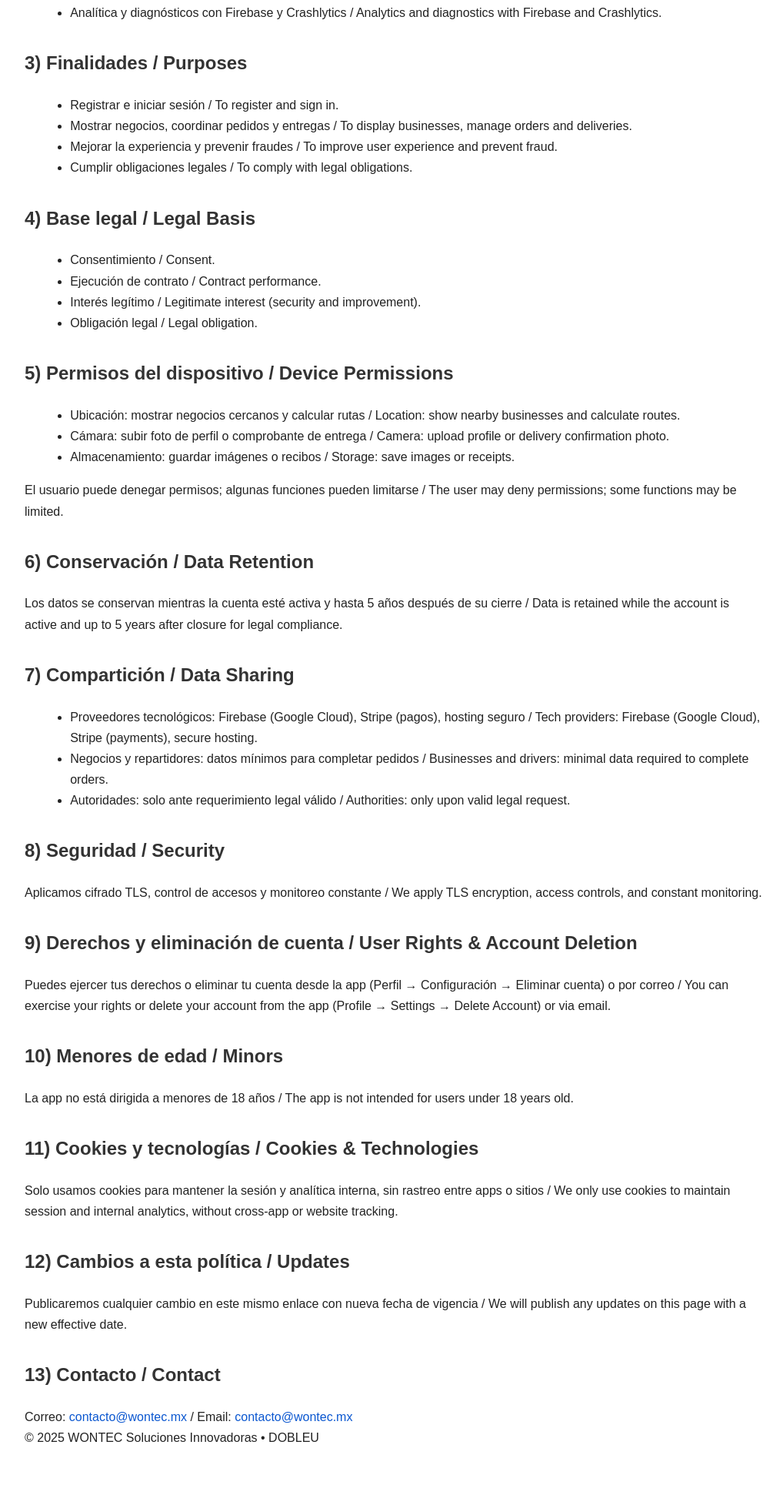
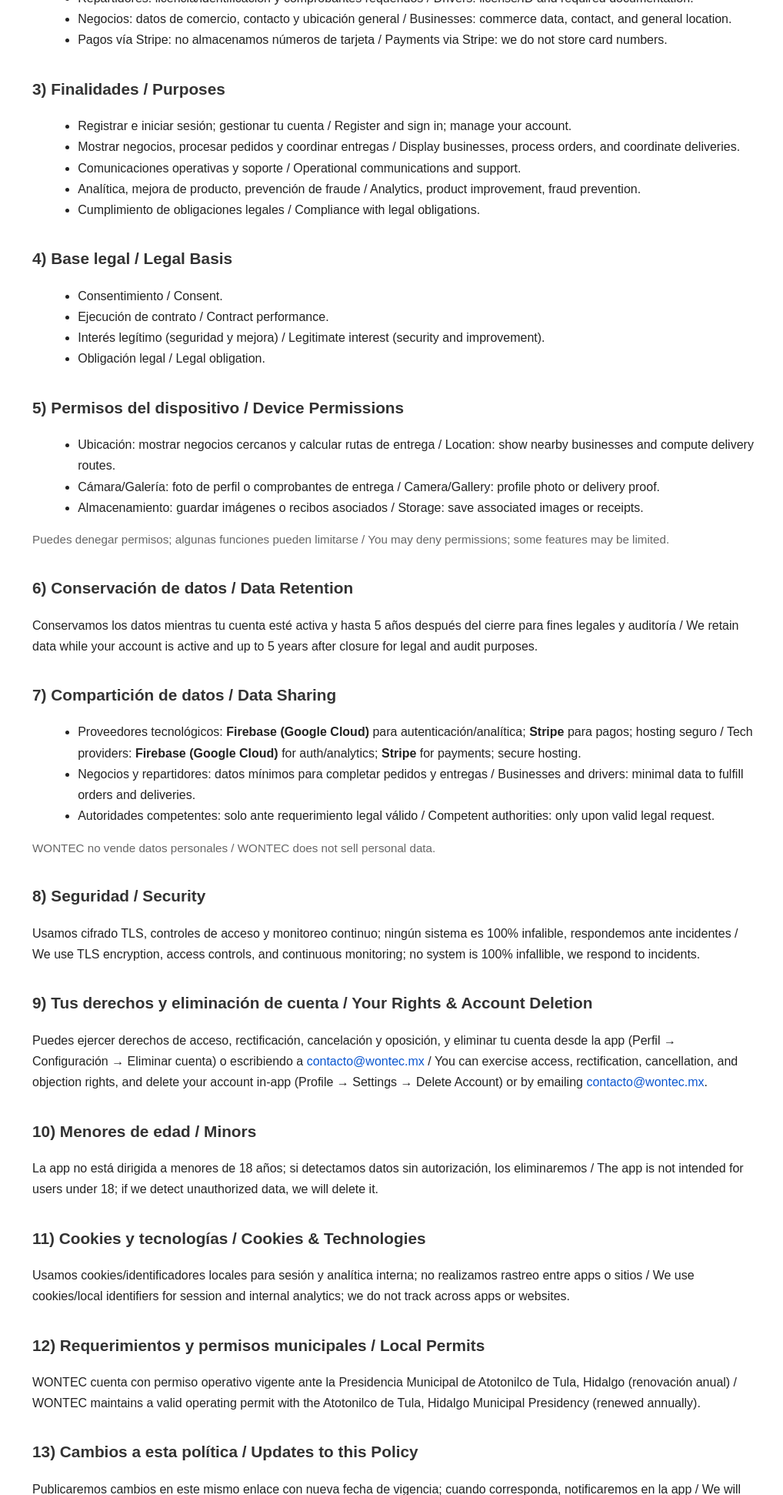
Before and after one commit to Fermin177/dobleu-privacy-policy, a plain HTML site: page index.html in a window 1280 px wide. Shown: the part 858-2800 px from the top of the page at 77% size, without its empty margins (128-1146 px from the left). Drawn offline with Linux system fonts and the light colour scheme.

Commit message:
index.html

```diff
--- a/index.html
+++ b/index.html
@@ -4,30 +4,36 @@
   <meta charset="UTF-8" />
   <meta name="viewport" content="width=device-width, initial-scale=1" />
   <title>Política de Privacidad / Privacy Policy - DOBLEU</title>
-  <meta name="description" content="Política de Privacidad / Privacy Policy of DOBLEU, developed by WONTEC Soluciones Innovadoras." />
+  <meta name="description" content="Política de Privacidad / Privacy Policy of DOBLEU (WONTEC Soluciones Innovadoras). ES / EN." />
+  <meta name="robots" content="index,follow" />
   <style>
     :root { color-scheme: light dark; }
+    * { box-sizing: border-box; }
     body {
       font-family: Arial, system-ui, -apple-system, Segoe UI, Roboto, Ubuntu, "Helvetica Neue", Helvetica, sans-serif;
-      max-width: 960px; margin: 48px auto; padding: 0 20px; line-height: 1.7; color: #222;
+      max-width: 980px; margin: 48px auto; padding: 0 20px; line-height: 1.7; color: #222; background: #fff;
     }
-    h1 { color: #ff8800; margin-bottom: 0.2rem; }
-    h2 { margin-top: 2rem; color: #333; }
+    h1 { color: #ff8800; margin: 0 0 .25rem; font-size: 1.9rem; }
+    h2 { margin-top: 2rem; color: #333; font-size: 1.3rem; }
     p, li { font-size: 1rem; }
-    .muted { color: #666; font-size: 0.95rem; }
+    .muted { color: #666; font-size: .95rem; }
     .card {
       border: 1px solid #eee; border-radius: 12px; padding: 16px 20px; background: #fff;
-      box-shadow: 0 1px 4px rgba(0,0,0,0.04);
+      box-shadow: 0 1px 4px rgba(0,0,0,.04);
     }
     a { color: #0b57d0; text-decoration: none; }
     a:hover { text-decoration: underline; }
-    ul { margin: 0.6rem 0 0.6rem 1.2rem; }
-    hr { border: none; border-top: 2px solid #ddd; margin: 3rem 0; }
+    ul { margin: .6rem 0 .6rem 1.2rem; }
+    hr { border: none; border-top: 2px solid #eee; margin: 2.5rem 0; }
+    code { background: #f6f6f6; padding: 2px 6px; border-radius: 6px; }
+    footer { margin-top: 32px; color: #666; font-size: .95rem; }
     @media (prefers-color-scheme: dark) {
       body { color: #e6e6e6; background: #0f1115; }
       .card { background: #151821; border-color: #242736; }
       h1 { color: #ffad47; }
       a { color: #8ab4ff; }
+      code { background: #202430; }
+      hr { border-top-color: #242736; }
     }
   </style>
 </head>
@@ -43,8 +49,8 @@
       DOBLEU is an application developed by <strong>WONTEC Soluciones Innovadoras</strong> (“WONTEC”, “we”).
     </p>
     <p>
-      Esta política explica cómo recolectamos, usamos, compartimos y protegemos los datos personales de los usuarios (consumidores, repartidores y negocios locales) en Android e iOS /
-      This policy explains how we collect, use, share, and protect personal data of users (consumers, drivers, and local businesses) in Android and iOS.
+      Esta política explica cómo recolectamos, usamos, compartimos y protegemos tus datos personales (consumidores, repartidores y negocios locales) en Android e iOS /
+      This policy explains how we collect, use, share, and protect your personal data (consumers, drivers, and local businesses) on Android and iOS.
     </p>
   </section>
 
@@ -52,70 +58,112 @@
   <p>
     Responsable: <strong>WONTEC Soluciones Innovadoras</strong> / Data Controller: <strong>WONTEC Soluciones Innovadoras</strong><br />
     Representante: <strong>Brayan Fermín García Pérez</strong> (RFC: GAPB921017M32) / Representative: <strong>Brayan Fermín García Pérez</strong> (RFC: GAPB921017M32)<br />
-    Correo de contacto: <a href="mailto:contacto@wontec.mx">contacto@wontec.mx</a> / Contact email: <a href="mailto:contacto@wontec.mx">contacto@wontec.mx</a><br />
-    País de operación: México / Country of operation: Mexico
+    Contacto: <a href="mailto:contacto@wontec.mx">contacto@wontec.mx</a> / Contact: <a href="mailto:contacto@wontec.mx">contacto@wontec.mx</a><br />
+    País de operación principal: México / Main country of operation: Mexico
   </p>
 
-  <h2>2) Datos personales / Personal Data Collected</h2>
+  <h2>2) Datos personales que recolectamos / Personal Data We Collect</h2>
   <ul>
-    <li>Identificación, contacto, ubicación (si se autoriza), credenciales de acceso, datos técnicos y comerciales / Identification, contact info, location (if authorized), login credentials, technical and business data.</li>
-    <li>Inicio de sesión con Apple ID (solo iOS) / Sign in with Apple ID (iOS only) – solo se usa nombre y correo relay proporcionado por Apple / only name and relay email provided by Apple are used.</li>
-    <li>Datos de pago procesados por Stripe (sin almacenar números de tarjeta) / Payment data processed by Stripe (no card numbers stored).</li>
-    <li>Analítica y diagnósticos con Firebase y Crashlytics / Analytics and diagnostics with Firebase and Crashlytics.</li>
+    <li>Identificación y contacto (nombre, email, teléfono) / Identification and contact (name, email, phone).</li>
+    <li>Credenciales de acceso (cuenta DOBLEU) / Login credentials (DOBLEU account).</li>
+    <li>Inicio de sesión con Apple ID (iOS): usamos únicamente nombre y correo relay de Apple / Sign in with Apple ID (iOS): we only use your name and Apple relay email.</li>
+    <li>Datos de ubicación (si los autorizas) / Location data (if authorized).</li>
+    <li>Datos técnicos y de uso (dispositivo, versión de app, eventos) / Technical and usage data (device, app version, events).</li>
+    <li>Repartidores: licencia/identificación y comprobantes requeridos / Drivers: license/ID and required documentation.</li>
+    <li>Negocios: datos de comercio, contacto y ubicación general / Businesses: commerce data, contact, and general location.</li>
+    <li>Pagos vía Stripe: no almacenamos números de tarjeta / Payments via Stripe: we do not store card numbers.</li>
   </ul>
 
   <h2>3) Finalidades / Purposes</h2>
   <ul>
-    <li>Registrar e iniciar sesión / To register and sign in.</li>
-    <li>Mostrar negocios, coordinar pedidos y entregas / To display businesses, manage orders and deliveries.</li>
-    <li>Mejorar la experiencia y prevenir fraudes / To improve user experience and prevent fraud.</li>
-    <li>Cumplir obligaciones legales / To comply with legal obligations.</li>
+    <li>Registrar e iniciar sesión; gestionar tu cuenta / Register and sign in; manage your account.</li>
+    <li>Mostrar negocios, procesar pedidos y coordinar entregas / Display businesses, process orders, and coordinate deliveries.</li>
+    <li>Comunicaciones operativas y soporte / Operational communications and support.</li>
+    <li>Analítica, mejora de producto, prevención de fraude / Analytics, product improvement, fraud prevention.</li>
+    <li>Cumplimiento de obligaciones legales / Compliance with legal obligations.</li>
   </ul>
 
   <h2>4) Base legal / Legal Basis</h2>
   <ul>
     <li>Consentimiento / Consent.</li>
     <li>Ejecución de contrato / Contract performance.</li>
-    <li>Interés legítimo / Legitimate interest (security and improvement).</li>
+    <li>Interés legítimo (seguridad y mejora) / Legitimate interest (security and improvement).</li>
     <li>Obligación legal / Legal obligation.</li>
   </ul>
 
   <h2>5) Permisos del dispositivo / Device Permissions</h2>
   <ul>
-    <li>Ubicación: mostrar negocios cercanos y calcular rutas / Location: show nearby businesses and calculate routes.</li>
-    <li>Cámara: subir foto de perfil o comprobante de entrega / Camera: upload profile or delivery confirmation photo.</li>
-    <li>Almacenamiento: guardar imágenes o recibos / Storage: save images or receipts.</li>
+    <li>Ubicación: mostrar negocios cercanos y calcular rutas de entrega / Location: show nearby businesses and compute delivery routes.</li>
+    <li>Cámara/Galería: foto de perfil o comprobantes de entrega / Camera/Gallery: profile photo or delivery proof.</li>
+    <li>Almacenamiento: guardar imágenes o recibos asociados / Storage: save associated images or receipts.</li>
   </ul>
-  <p>El usuario puede denegar permisos; algunas funciones pueden limitarse / The user may deny permissions; some functions may be limited.</p>
+  <p class="muted">Puedes denegar permisos; algunas funciones pueden limitarse / You may deny permissions; some features may be limited.</p>
 
-  <h2>6) Conservación / Data Retention</h2>
-  <p>Los datos se conservan mientras la cuenta esté activa y hasta 5 años después de su cierre / Data is retained while the account is active and up to 5 years after closure for legal compliance.</p>
+  <h2>6) Conservación de datos / Data Retention</h2>
+  <p>
+    Conservamos los datos mientras tu cuenta esté activa y hasta 5 años después del cierre para fines legales y auditoría /
+    We retain data while your account is active and up to 5 years after closure for legal and audit purposes.
+  </p>
 
-  <h2>7) Compartición / Data Sharing</h2>
+  <h2>7) Compartición de datos / Data Sharing</h2>
   <ul>
-    <li>Proveedores tecnológicos: Firebase (Google Cloud), Stripe (pagos), hosting seguro / Tech providers: Firebase (Google Cloud), Stripe (payments), secure hosting.</li>
-    <li>Negocios y repartidores: datos mínimos para completar pedidos / Businesses and drivers: minimal data required to complete orders.</li>
-    <li>Autoridades: solo ante requerimiento legal válido / Authorities: only upon valid legal request.</li>
+    <li>Proveedores tecnológicos: <strong>Firebase (Google Cloud)</strong> para autenticación/analítica; <strong>Stripe</strong> para pagos; hosting seguro /
+        Tech providers: <strong>Firebase (Google Cloud)</strong> for auth/analytics; <strong>Stripe</strong> for payments; secure hosting.</li>
+    <li>Negocios y repartidores: datos mínimos para completar pedidos y entregas /
+        Businesses and drivers: minimal data to fulfill orders and deliveries.</li>
+    <li>Autoridades competentes: solo ante requerimiento legal válido /
+        Competent authorities: only upon valid legal request.</li>
   </ul>
+  <p class="muted">WONTEC no vende datos personales / WONTEC does not sell personal data.</p>
 
   <h2>8) Seguridad / Security</h2>
-  <p>Aplicamos cifrado TLS, control de accesos y monitoreo constante / We apply TLS encryption, access controls, and constant monitoring.</p>
+  <p>
+    Usamos cifrado TLS, controles de acceso y monitoreo continuo; ningún sistema es 100% infalible, respondemos ante incidentes /
+    We use TLS encryption, access controls, and continuous monitoring; no system is 100% infallible, we respond to incidents.
+  </p>
 
-  <h2>9) Derechos y eliminación de cuenta / User Rights & Account Deletion</h2>
-  <p>Puedes ejercer tus derechos o eliminar tu cuenta desde la app (Perfil → Configuración → Eliminar cuenta) o por correo / You can exercise your rights or delete your account from the app (Profile → Settings → Delete Account) or via email.</p>
+  <h2>9) Tus derechos y eliminación de cuenta / Your Rights & Account Deletion</h2>
+  <p>
+    Puedes ejercer derechos de acceso, rectificación, cancelación y oposición, y eliminar tu cuenta desde la app
+    (Perfil → Configuración → Eliminar cuenta) o escribiendo a <a href="mailto:contacto@wontec.mx">contacto@wontec.mx</a> /
+    You can exercise access, rectification, cancellation, and objection rights, and delete your account in-app
+    (Profile → Settings → Delete Account) or by emailing <a href="mailto:contacto@wontec.mx">contacto@wontec.mx</a>.
+  </p>
 
   <h2>10) Menores de edad / Minors</h2>
-  <p>La app no está dirigida a menores de 18 años / The app is not intended for users under 18 years old.</p>
+  <p>
+    La app no está dirigida a menores de 18 años; si detectamos datos sin autorización, los eliminaremos /
+    The app is not intended for users under 18; if we detect unauthorized data, we will delete it.
+  </p>
 
   <h2>11) Cookies y tecnologías / Cookies & Technologies</h2>
-  <p>Solo usamos cookies para mantener la sesión y analítica interna, sin rastreo entre apps o sitios / We only use cookies to maintain session and internal analytics, without cross-app or website tracking.</p>
+  <p>
+    Usamos cookies/identificadores locales para sesión y analítica interna; no realizamos rastreo entre apps o sitios /
+    We use cookies/local identifiers for session and internal analytics; we do not track across apps or websites.
+  </p>
 
-  <h2>12) Cambios a esta política / Updates</h2>
-  <p>Publicaremos cualquier cambio en este mismo enlace con nueva fecha de vigencia / We will publish any updates on this page with a new effective date.</p>
+  <h2>12) Requerimientos y permisos municipales / Local Permits</h2>
+  <p>
+    WONTEC cuenta con permiso operativo vigente ante la Presidencia Municipal de Atotonilco de Tula, Hidalgo (renovación anual) /
+    WONTEC maintains a valid operating permit with the Atotonilco de Tula, Hidalgo Municipal Presidency (renewed annually).
+  </p>
 
-  <h2>13) Contacto / Contact</h2>
-  <p>Correo: <a href="mailto:contacto@wontec.mx">contacto@wontec.mx</a> / Email: <a href="mailto:contacto@wontec.mx">contacto@wontec.mx</a><br />
-  © <span id="y"></span> WONTEC Soluciones Innovadoras • DOBLEU</p>
+  <h2>13) Cambios a esta política / Updates to this Policy</h2>
+  <p>
+    Publicaremos cambios en este mismo enlace con nueva fecha de vigencia; cuando corresponda, notificaremos en la app /
+    We will publish updates on this page with a new effective date; where appropriate, we will notify in-app.
+  </p>
+
+  <h2>14) Contacto / Contact</h2>
+  <p>
+    <a href="mailto:contacto@wontec.mx">contacto@wontec.mx</a> •
+    <a href="mailto:brayan.fermin.garcia.perez@gmail.com">brayan.fermin.garcia.perez@gmail.com</a>
+  </p>
+
+  <hr />
+  <footer>
+    © <span id="y"></span> WONTEC Soluciones Innovadoras • DOBLEU
+  </footer>
 
   <script>
     document.getElementById("y").textContent = new Date().getFullYear();
```
